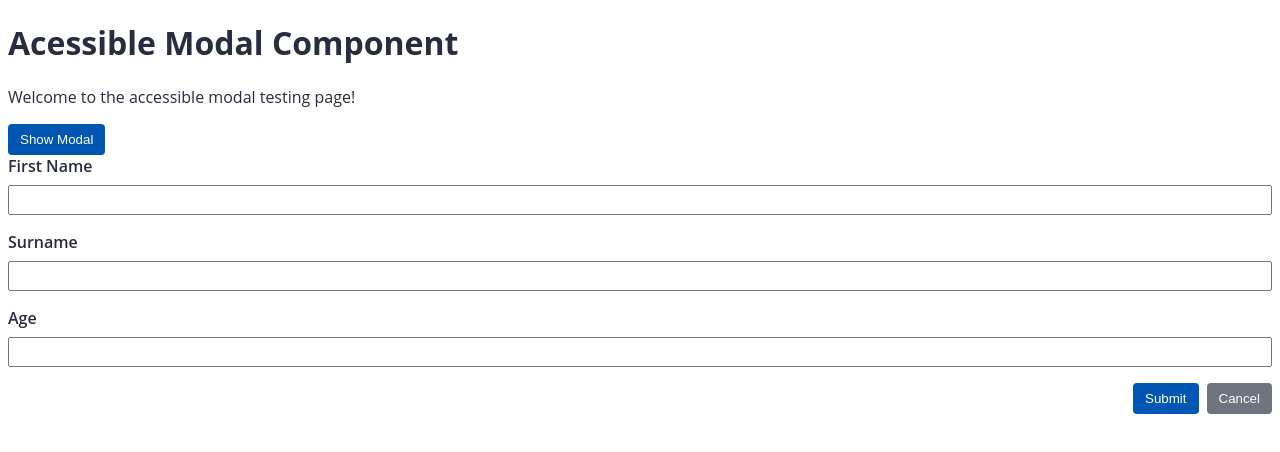
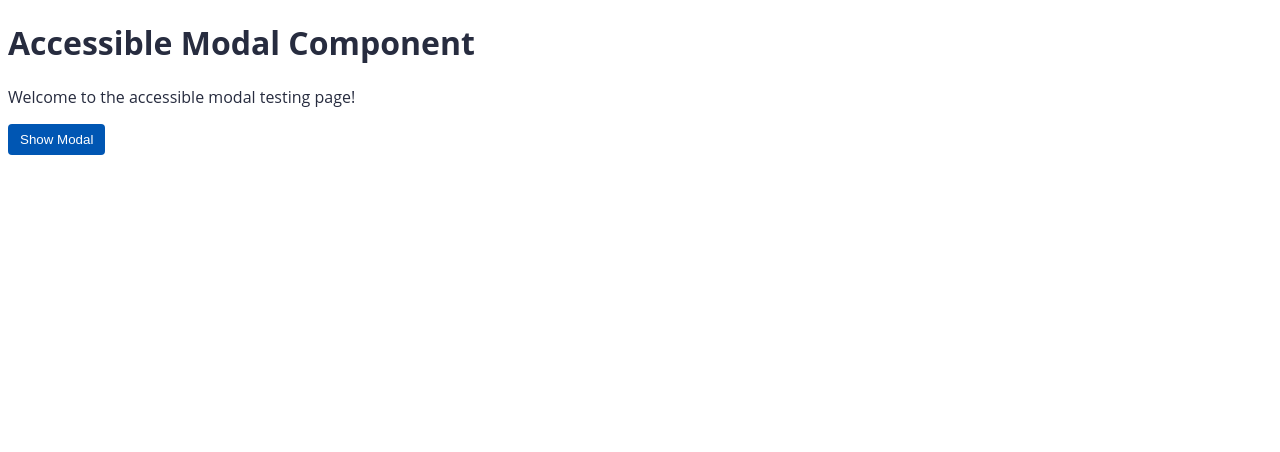
Before and after one commit to diegominelli/A11Y-Modal, an Angular app: page / in a window 1280 px wide. Shown: the top 452 px of the page. Built offline with nearby package versions, Linux system fonts and the light colour scheme.

Commit message:
injetando o template

```diff
--- a/src/app/app.component.html
+++ b/src/app/app.component.html
@@ -1,11 +1,14 @@
-<h1>Acessible Modal Component</h1>
+<h1>Accessible Modal Component</h1>
 
 <p>Welcome to the accessible modal testing page!</p>
-<button type="button" class="button button-primary">Show Modal</button>
+<button type="button" class="button button-primary" (click)="show()">
+  Show Modal
+</button>
 
+<ng-template #modal>
   <div class="form-field">
     <label for="firstName">First Name</label>
-  <input id="firstName" />
+    <input id="firstName" [(value)]="firstName" />
   </div>
 
   <div class="form-field">
@@ -20,5 +23,12 @@
 
   <div class="button-group">
     <button type="button" class="button button-primary">Submit</button>
-  <button type="button" class="button button-secondary">Cancel</button>
+    <button
+      type="button"
+      class="button button-secondary"
+      (click)="modalRef.close()"
+    >
+      Cancel
+    </button>
   </div>
+</ng-template>
--- a/src/app/app.component.ts
+++ b/src/app/app.component.ts
@@ -1,10 +1,27 @@
-import { Component } from '@angular/core';
+import {
+  ModalService,
+  ModalRef,
+} from './shared/components/modal/services/modal.service';
+import { Component, ViewChild, TemplateRef } from '@angular/core';
 
 @Component({
   selector: 'app-root',
   templateUrl: './app.component.html',
-  styleUrls: ['./app.component.scss']
+  styleUrls: ['./app.component.scss'],
 })
 export class AppComponent {
+  @ViewChild('modal') public modalTemplateRef: TemplateRef<any>;
+
   title = 'a11y-p2';
+  public firstName = 'Diego';
+  public modalRef: ModalRef;
+
+  constructor(private modalService: ModalService) {}
+
+  public show(): void {
+    this.modalRef = this.modalService.open({
+      templateRef: this.modalTemplateRef,
+      title: 'User Details',
+    });
+  }
 }
```
Lines whose indentation alone changed are shown as unchanged.
